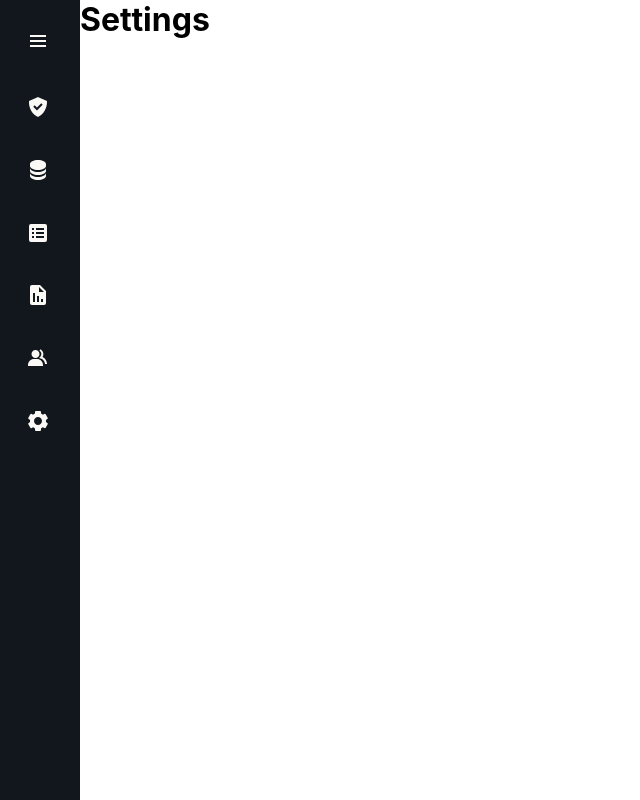
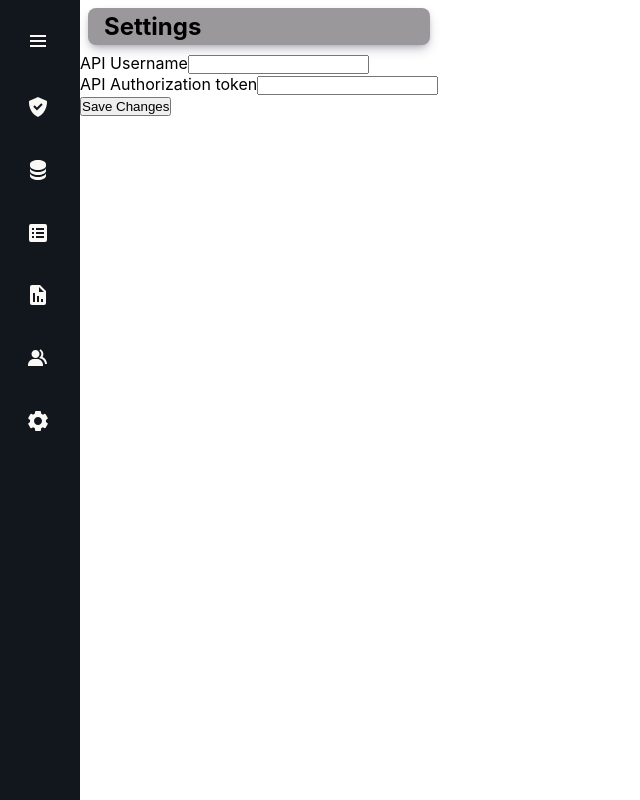
Before and after one commit to sebastianswms/cs4900, a React app in the folder code/scouting-hub/: page /settings in a window 1280 px wide. Shown: the whole page, without its empty margins (0-640 px from the left). Built offline with nearby package versions, Linux system fonts and the light colour scheme; what chartjs-plugin-datalabels would draw is missing.

Commit message:
updated: page headers

```diff
--- a/code/scouting-hub/src/index.css
+++ b/code/scouting-hub/src/index.css
@@ -14,7 +14,7 @@ code {
 
 .page-title {
   margin: 0.5em;
-  padding: 1em 1em;
+  padding: 0.25em 1em;
   background-color: #9a989a;
   border-radius: 0.5em;
   box-shadow: rgba(50, 50, 93, 0.25) 0px 6px 12px -2px,
--- a/code/scouting-hub/src/pages/APIDataPage/index.js
+++ b/code/scouting-hub/src/pages/APIDataPage/index.js
@@ -33,7 +33,9 @@ function APIDataPage() {
     <div className="page">
       <Navbar />
       <div>
-        <h1>API Data</h1>
+        <div className="page-title">
+          <h2>API Data</h2>
+        </div>
         <form onSubmit={handleSubmit}>
           <label htmlFor="apiRequestYear">Year: </label>
           <input
--- a/code/scouting-hub/src/pages/AppStatusPage/index.js
+++ b/code/scouting-hub/src/pages/AppStatusPage/index.js
@@ -6,7 +6,9 @@ export default function AppStatusPage() {
     <div className="page">
       <Navbar />
       <div>
-        <h1>App Status</h1>
+        <div className="page-title">
+          <h2>Application Status</h2>
+        </div>
       </div>
     </div>
   );
--- a/code/scouting-hub/src/pages/CSVDataPage/index.js
+++ b/code/scouting-hub/src/pages/CSVDataPage/index.js
@@ -19,7 +19,9 @@ export default function CSVDataPage() {
     <div className="page">
       <Navbar />
       <div>
-        <h1>CSV Data</h1>
+        <div className="page-title">
+          <h2>CSV Data</h2>
+        </div>
         <div>
           <button onClick={() => openFile()}>Choose File</button>
           <p>{filePath}</p>
--- a/code/scouting-hub/src/pages/MatchReportPage/index.js
+++ b/code/scouting-hub/src/pages/MatchReportPage/index.js
@@ -30,7 +30,7 @@ function MatchReportPage() {
       <Navbar />
       <div>
         <div className="page-title no-print">
-          <h1>Match Report</h1>
+          <h2>Match Report</h2>
         </div>
         <div className="match-container no-print">
           <MatchSelectionForm
--- a/code/scouting-hub/src/pages/SettingsPage/index.js
+++ b/code/scouting-hub/src/pages/SettingsPage/index.js
@@ -6,7 +6,26 @@ export default function SettingsPage() {
     <div className="page">
       <Navbar />
       <div>
-        <h1>Settings</h1>
+        <div className="page-title">
+          <h2>Settings</h2>
+        </div>
+        <form>
+          <div>
+            <label htmlFor="api-username">API Username</label>
+            <input name="api-username" id="api-username" value=""></input>
+          </div>
+          <div>
+            <label htmlFor="api-authorization-token">
+              API Authorization token
+            </label>
+            <input
+              name="api-authorization-token"
+              id="api-username"
+              value=""
+            ></input>
+          </div>
+          <button>Save Changes</button>
+        </form>
       </div>
     </div>
   );
```
